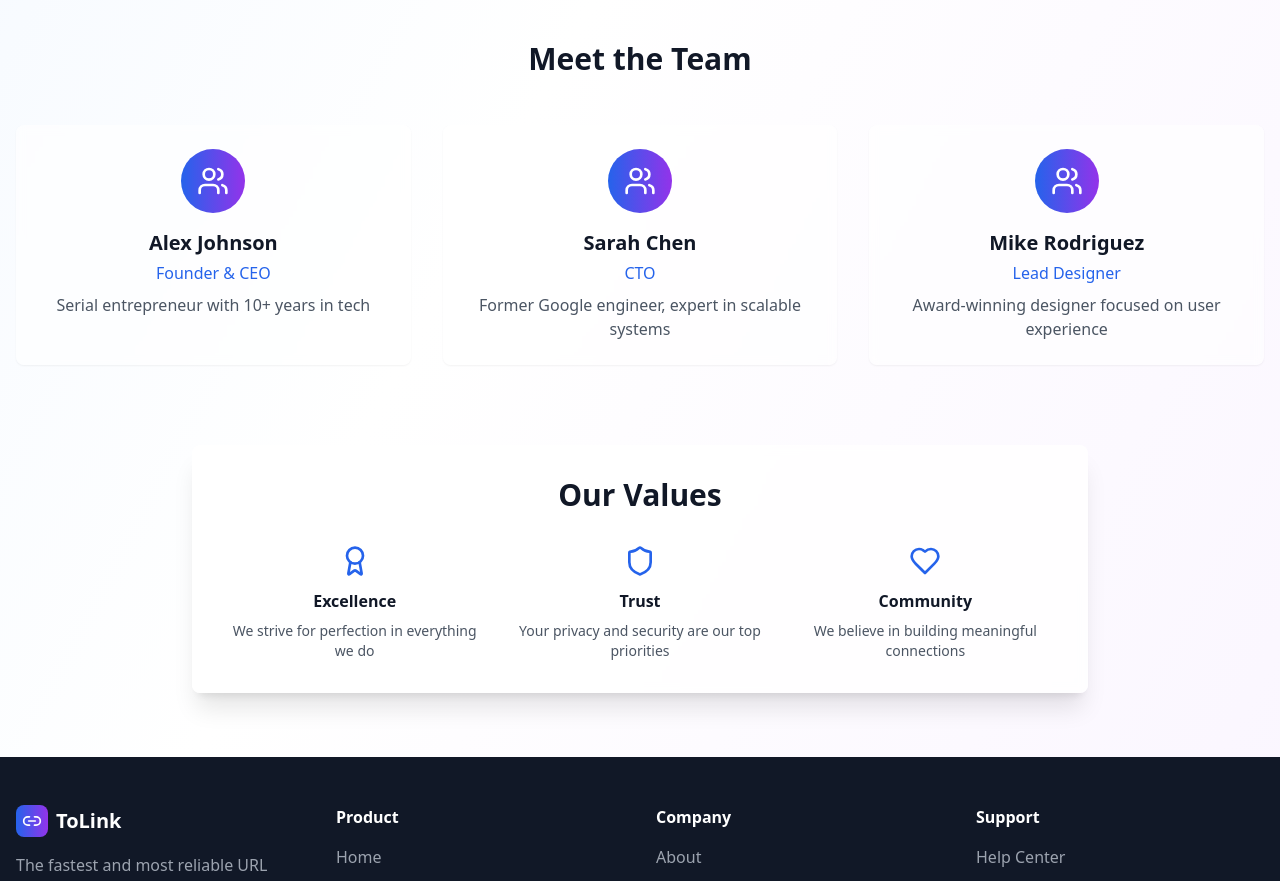
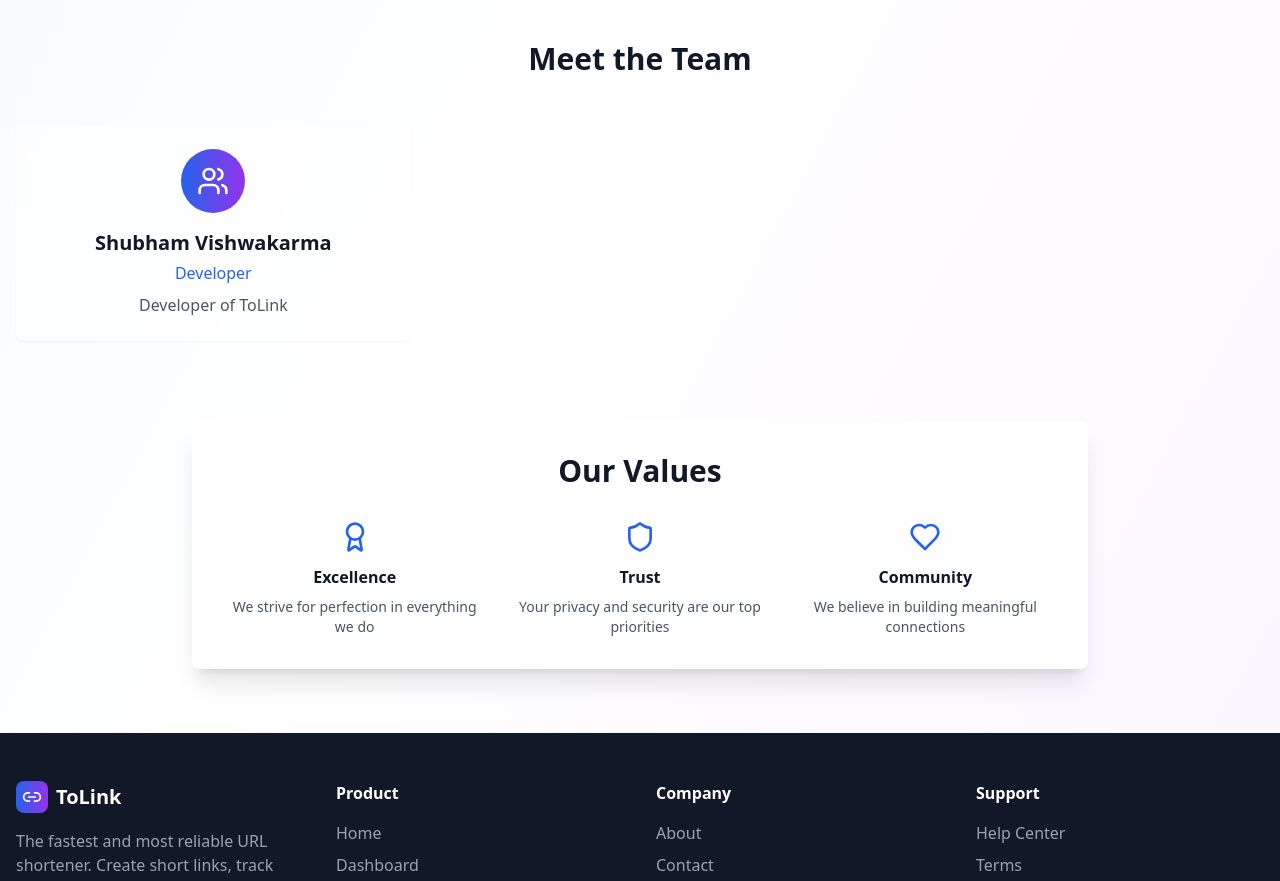
Before and after one commit to shubhamv1111/ToLink-FE, a Next.js app: page /about in a window 1280 px wide. Shown: the part 1300-2181 px from the top of the page. Built offline with nearby package versions, Linux system fonts and the light colour scheme.

Commit message:
chore(content): update team to Shubham Vishwakarma and set contact location to India

```diff
--- a/src/app/about/page.tsx
+++ b/src/app/about/page.tsx
@@ -40,19 +40,9 @@ const About = () => {
 
   const team = [
     {
-      name: "Alex Johnson",
-      role: "Founder & CEO",
-      description: "Serial entrepreneur with 10+ years in tech"
-    },
-    {
-      name: "Sarah Chen",
-      role: "CTO",
-      description: "Former Google engineer, expert in scalable systems"
-    },
-    {
-      name: "Mike Rodriguez",
-      role: "Lead Designer",
-      description: "Award-winning designer focused on user experience"
+      name: "Shubham Vishwakarma",
+      role: "Developer",
+      description: "Developer of ToLink"
     }
   ];
 
--- a/src/app/contact/page.tsx
+++ b/src/app/contact/page.tsx
@@ -60,7 +60,7 @@ const Contact = () => {
     {
       icon: <MapPin className="w-6 h-6" />,
       title: "Visit Us",
-      details: "123 Tech Street, San Francisco, CA",
+      details: "India",
       description: "By appointment only"
     }
   ];
```
